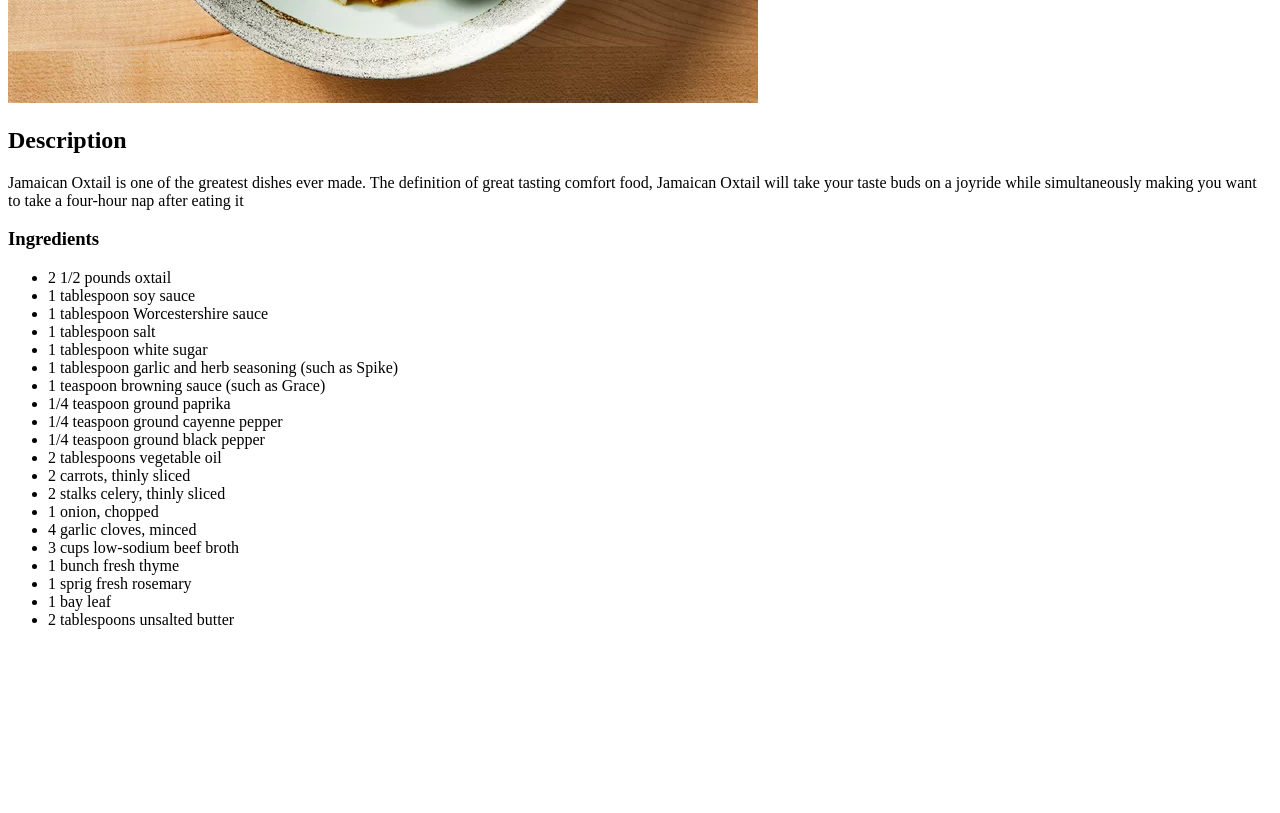
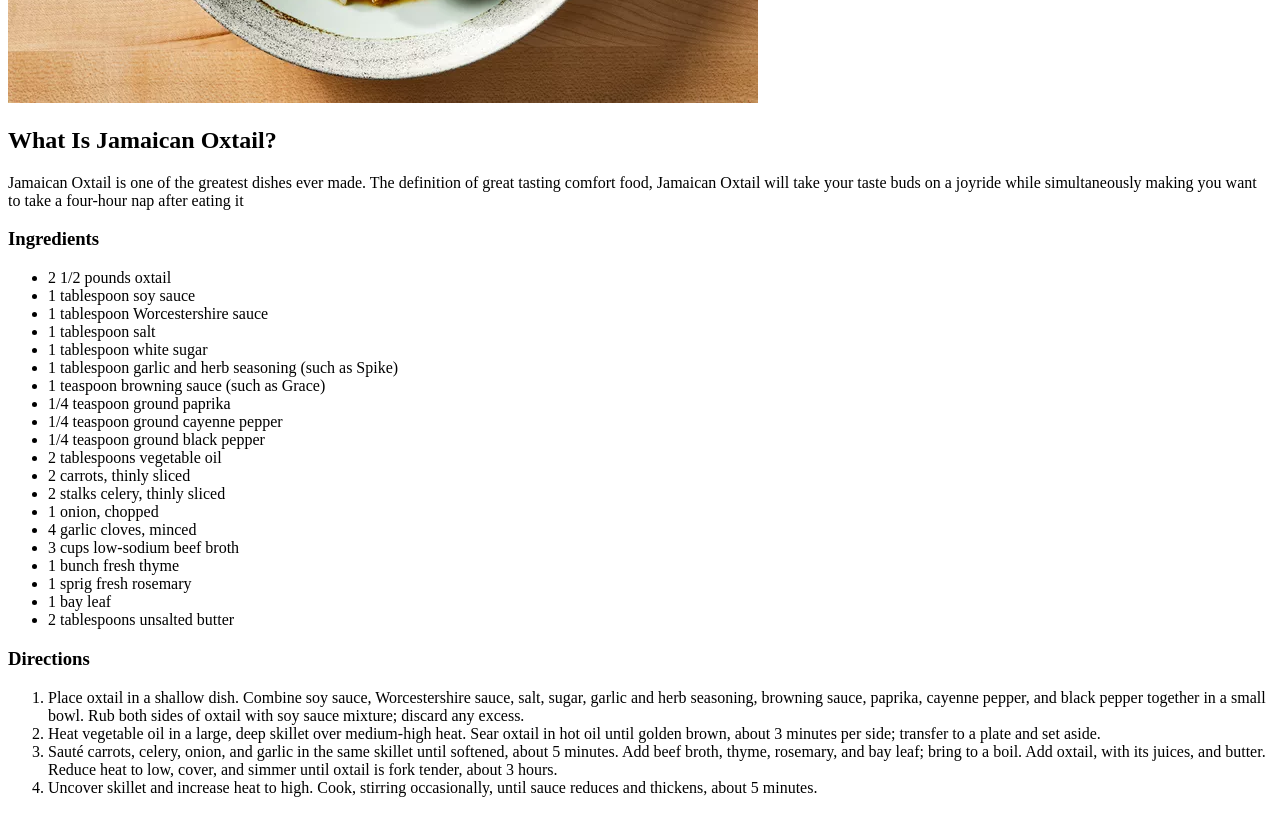
Before and after one commit to mdj10/odin-recipes, a plain HTML site: page recipes/jamaican-oxtail.html in a window 1280 px wide. Shown: the part 540-1353 px from the top of the page. Before the commit the page ends 1185 px from the top, so only its background shows below. Drawn offline with Linux system fonts and the light colour scheme.

Commit message:
Add comment and add recipe directions
Added reminder comment to add another recipe in
index file. Added the recipe directions to
jamaican-oxtail.html.

```diff
--- a/recipes/jamaican-oxtail.html
+++ b/recipes/jamaican-oxtail.html
@@ -15,7 +15,7 @@
         alt="Jamaican Oxtail">
 
 
-        <h2>Description</h2>
+        <h2>What Is Jamaican Oxtail?</h2>
         <p>Jamaican Oxtail is one of the greatest dishes
         ever made. The definition of great tasting comfort
         food, Jamaican Oxtail will take your taste buds on
@@ -50,5 +50,33 @@
         </ul>
 
 
+        <h3>Directions</h3>
+        <ol>
+            <li>Place oxtail in a shallow dish.
+            Combine soy sauce, Worcestershire sauce,
+            salt, sugar, garlic and herb seasoning,
+            browning sauce, paprika, cayenne pepper,
+            and black pepper together in a small bowl.
+            Rub both sides of oxtail with soy sauce
+            mixture; discard any excess.</li>
+            <li>Heat vegetable oil in a large, deep
+            skillet over medium-high heat. Sear oxtail
+            in hot oil until golden brown, about 3
+            minutes per side; transfer to a plate and
+            set aside.</li>
+            <li>Sauté carrots, celery, onion, and garlic
+            in the same skillet until softened, about
+            5 minutes. Add beef broth, thyme, rosemary,
+            and bay leaf; bring to a boil. Add oxtail,
+            with its juices, and butter. Reduce heat to
+            low, cover, and simmer until oxtail is fork
+            tender, about 3 hours.</li>
+            <li>Uncover skillet and increase heat to
+            high. Cook, stirring occasionally, until
+            sauce reduces and thickens, about
+            5 minutes.</li>
+        </ol>
+
+
     </body>
 </html>
```
Also changed, not shown: index.html (+2 -0 lines).
